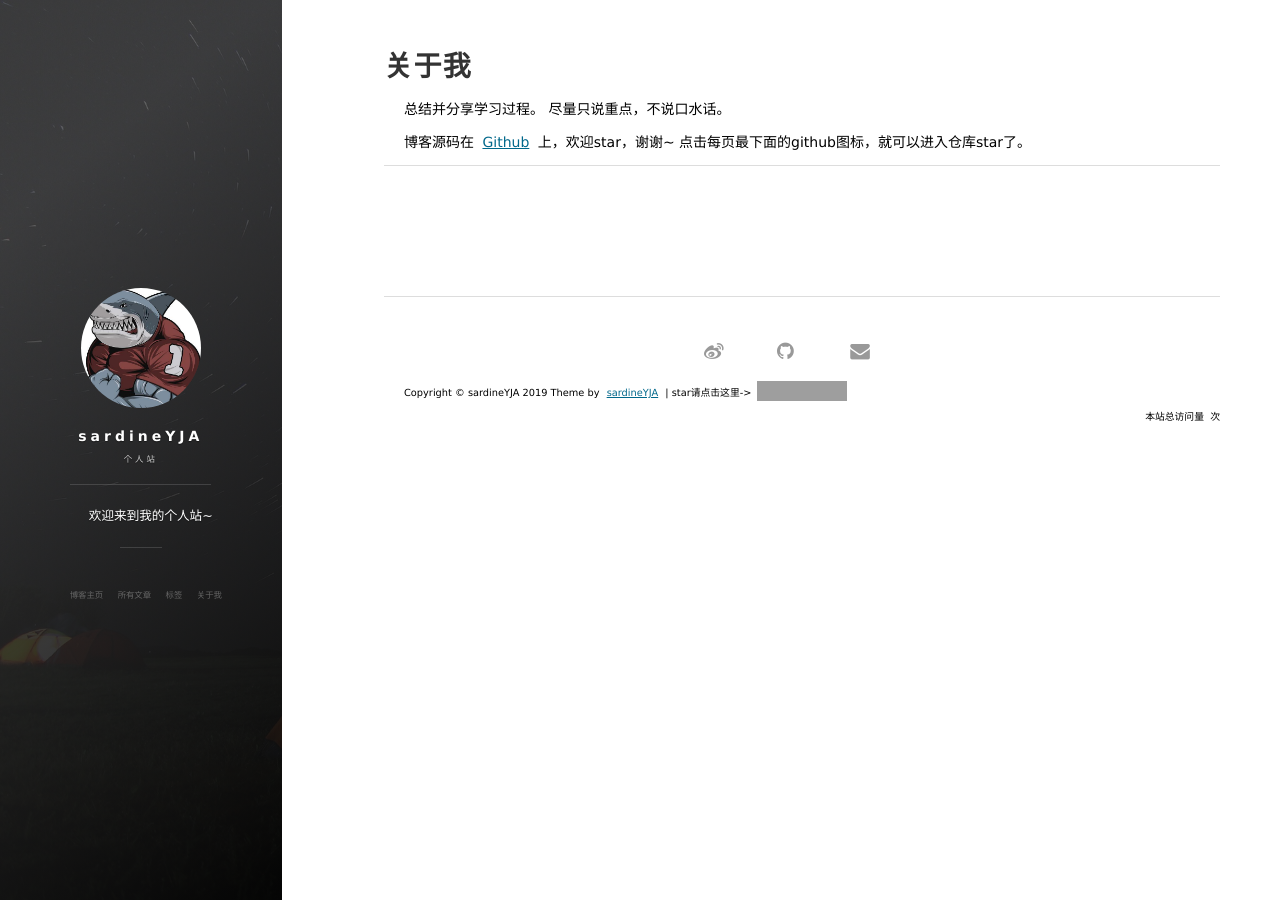
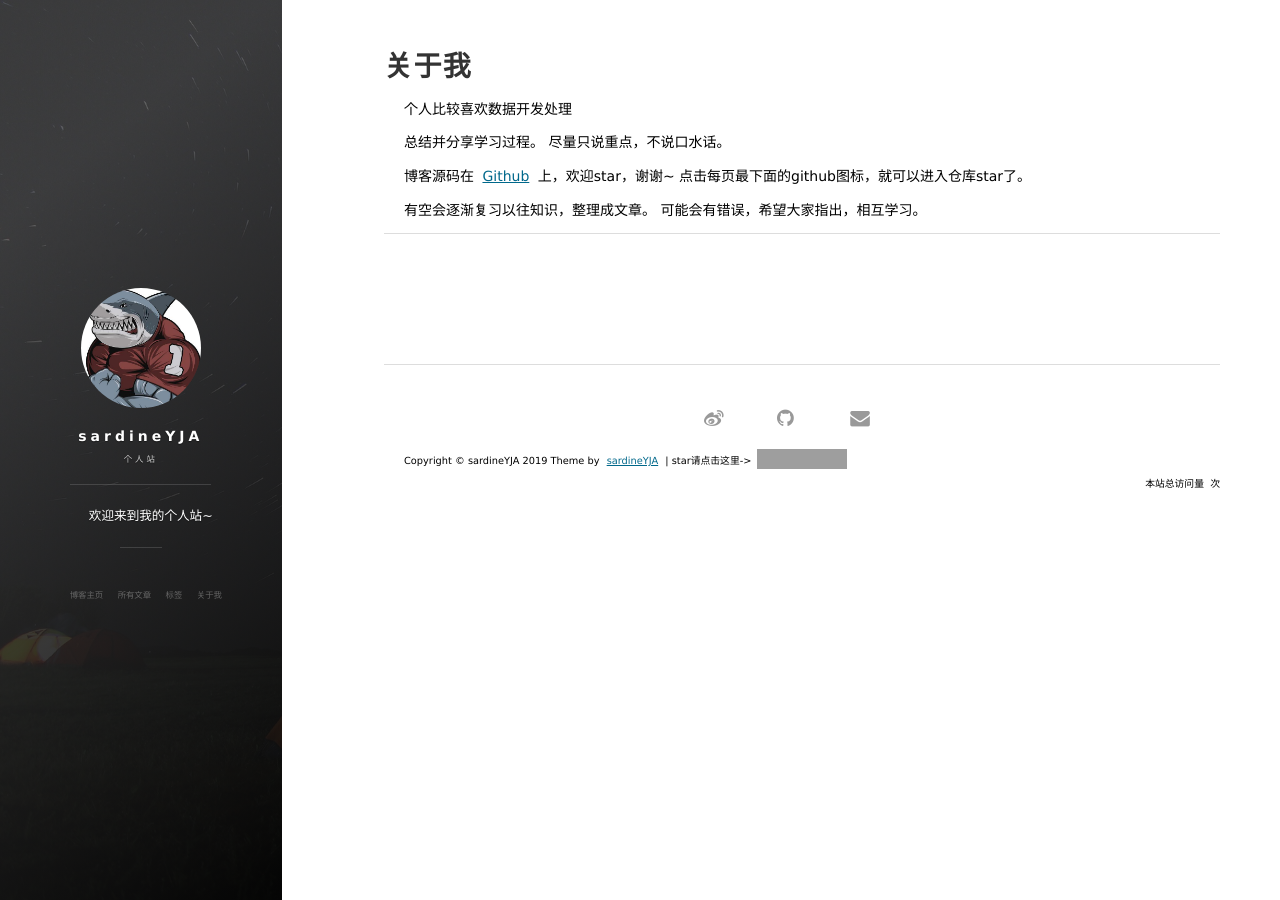
Before and after one commit to sardineYJA/sardineYJA.github.io, a Jekyll site: the page built from about.md, in a window 1280 px wide. Built offline with Jekyll 4.4.1, drawn with Linux system fonts in a browser that asks for light colours; nearby versions of some CDN libraries; comment, search, counter and statistics services are not loaded; grey boxes are pictures that could not be loaded.

Commit message:
关于我页面

```diff
--- a/about.md
+++ b/about.md
@@ -2,6 +2,10 @@
 layout: page
 title: 关于我
 ---
+
+个人比较喜欢数据开发处理
+
+<p>
 
 总结并分享学习过程。
 尽量只说重点，不说口水话。
@@ -14,6 +18,9 @@ title: 关于我
 
 <p>
 
+有空会逐渐复习以往知识，整理成文章。
+可能会有错误，希望大家指出，相互学习。
+
 <p>
 
 <p>
```
